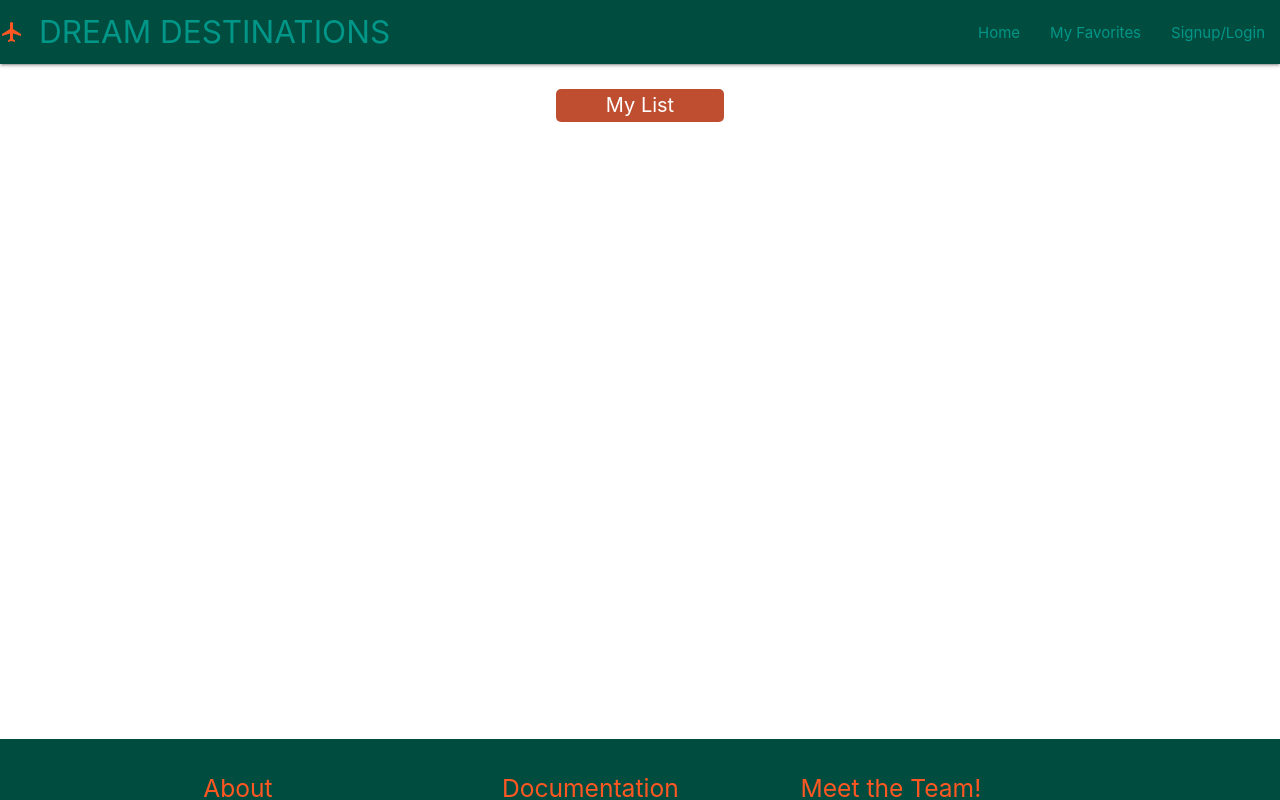
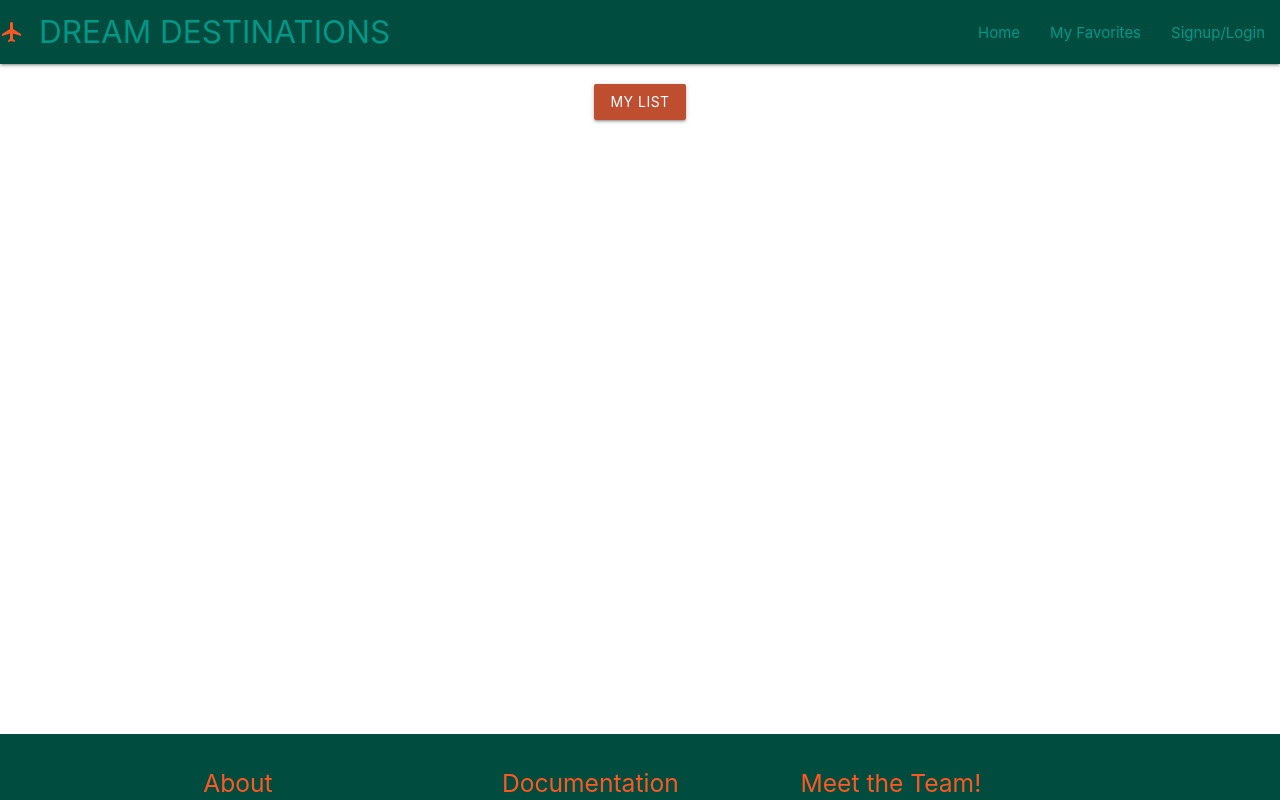
Before and after one commit to TCJohnson1/MERN-location-front, a React (Create React App) app in the folder destinations/: page / in a window 1280 px wide. Shown: the top 800 px of the page. Built offline with nearby package versions, Linux system fonts and the light colour scheme.

Commit message:
redid and restyled my list button

```diff
--- a/destinations/src/App.js
+++ b/destinations/src/App.js
@@ -10,7 +10,9 @@ export default class App extends Component {
 
         <main>
           <div className="my-list-button">
-            <button id="my-list-button">My List</button>
+            <a id="my-list-button" className="waves-effect waves-light btn">
+              My List
+            </a>
           </div>
         </main>
 
--- a/destinations/src/index.css
+++ b/destinations/src/index.css
@@ -8,17 +8,12 @@ main {
   min-height: calc(100vh - 150px);
 }
 
-button {
-  background-color: #bf4e30;
-  color: #ffffff;
-  border-radius: 5px;
-  border: none;
-  padding: 5px 50px;
-  font-size: 20px;
+.my-list-button {
+  margin-top: 20px;
+  display: flex;
+  justify-content: center;
 }
 
-.my-list-button {
-  display: flex;
-  justify-content: center;
-  margin-top: 25px;
+#my-list-button {
+  background-color: #bf4e30;
 }
```
